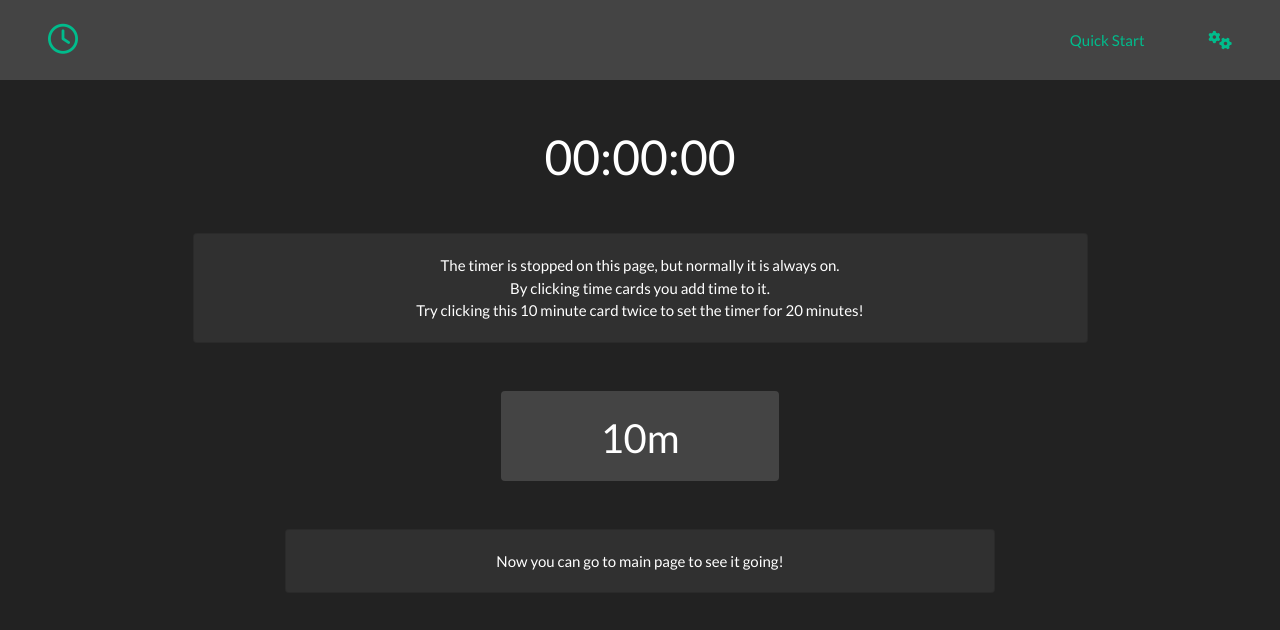
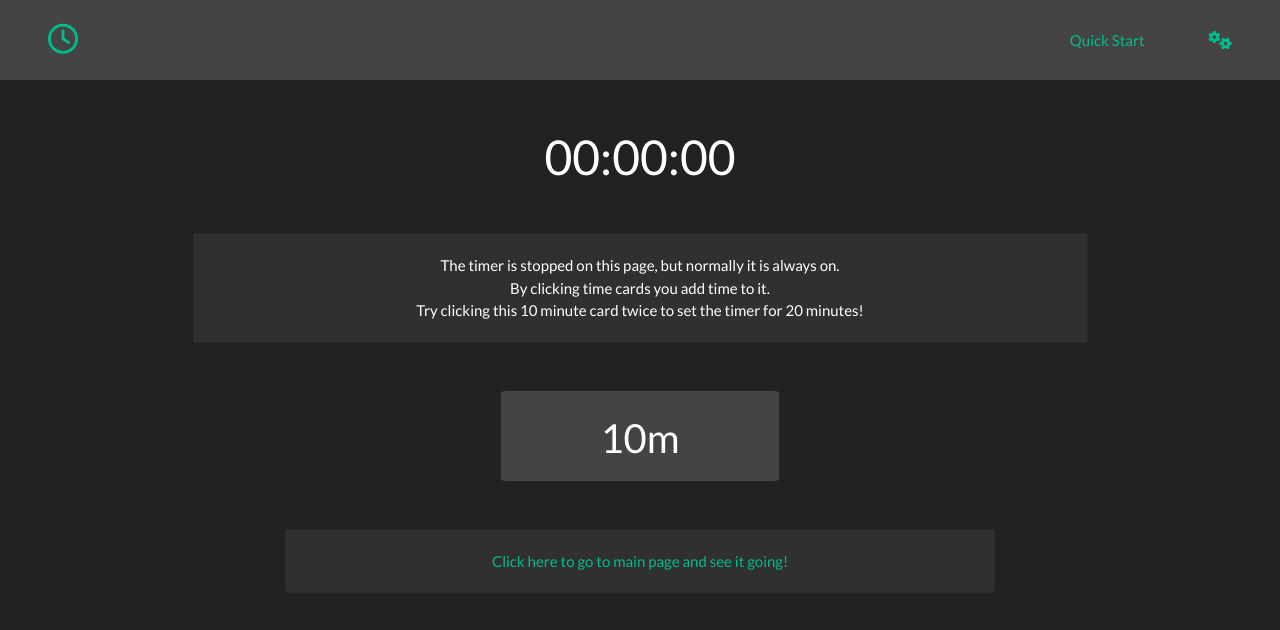
Before and after one commit to arkadiuszpasek/timer, a React (Create React App) app: page /#/quick-start in a window 1280 px wide. Shown: the top 630 px of the page. Built offline with nearby package versions, Linux system fonts and the light colour scheme.

Commit message:
Added link in qucik-start page for better ux

```diff
--- a/src/components/pages/QuickStart.js
+++ b/src/components/pages/QuickStart.js
@@ -1,9 +1,8 @@
 import React from 'react';
+import { Link } from 'react-router-dom';
 
 import TimeDisplay from '../timer/TimeDisplay';
 import TimeCard from '../timer/TimeCard';
-import Reset from '../timer/Reset';
-
 
 const QuickStart = () => (
   <div className="container text-center">
@@ -20,13 +19,15 @@ const QuickStart = () => (
       </div>
     </div>
     <TimeCard time={10} unit="m" />
-    <div className="col-8 ml-auto mr-auto mt-5">
-      <div className="card mb-5">
-        <div className="card-body">
-          Now you can go to main page to see it going!
+    <Link to="/">
+      <div className="col-8 ml-auto mr-auto mt-5">
+        <div className="card mb-5">
+          <div className="card-body">
+            Click here to go to main page and see it going!
+          </div>
         </div>
       </div>
-    </div>
+    </Link>
   </div>
 );
 
```
